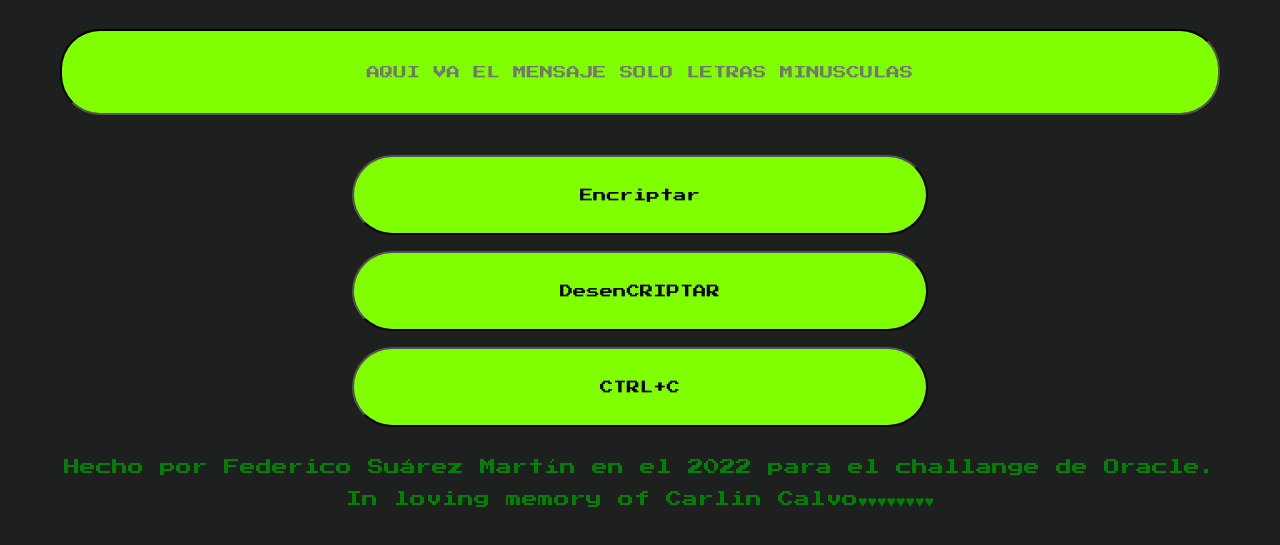
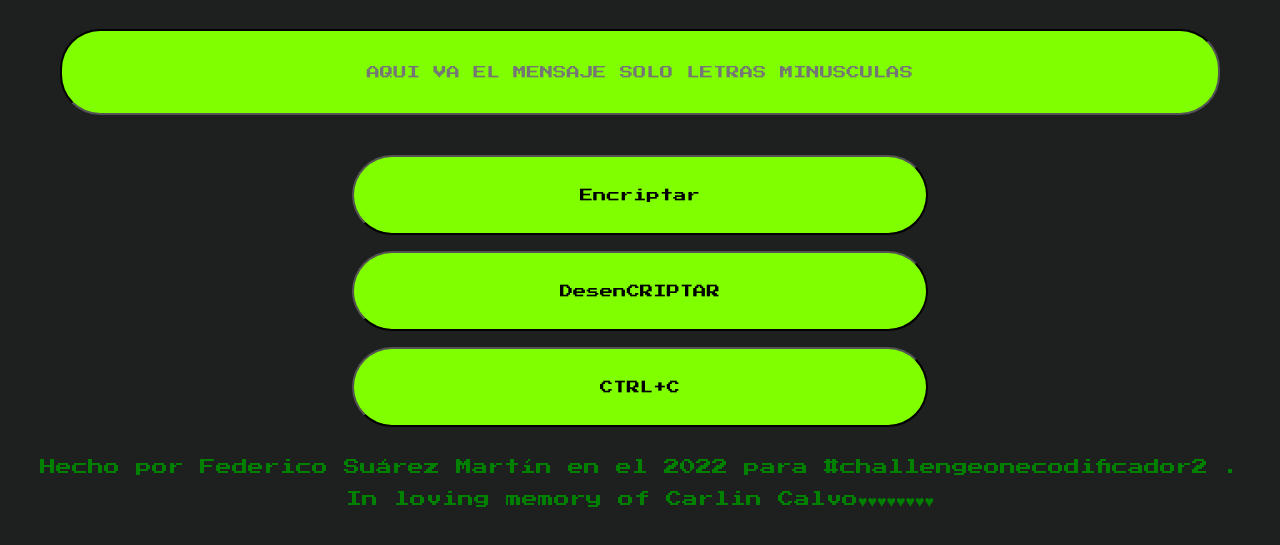
Before and after one commit to FedericoGonzalo/Oracle_challenge_01, a plain HTML site: page index.html in a window 1280 px wide. Shown: the part 211-756 px from the top of the page. Drawn offline with Linux system fonts and the light colour scheme.

Commit message:
cambio oracle x #challenge1

```diff
--- a/index.html
+++ b/index.html
@@ -34,7 +34,7 @@
             </div>
            </main>
            <footer>
-            <p>Hecho por <a href="https://www.linkedin.com/in/federico-s-a82383234/" target="_blank">Federico Suárez Martín</a> en el 2022 para el challange de Oracle.</p>
+            <p>Hecho por <a href="https://www.linkedin.com/in/federico-s-a82383234/" target="_blank">Federico Suárez Martín</a> en el 2022 para #challengeonecodificador2 .</p>
             <br>
             <p> In loving memory of Carlin Calvo♥♥♥♥♥♥♥♥</p>
            </footer>
```
